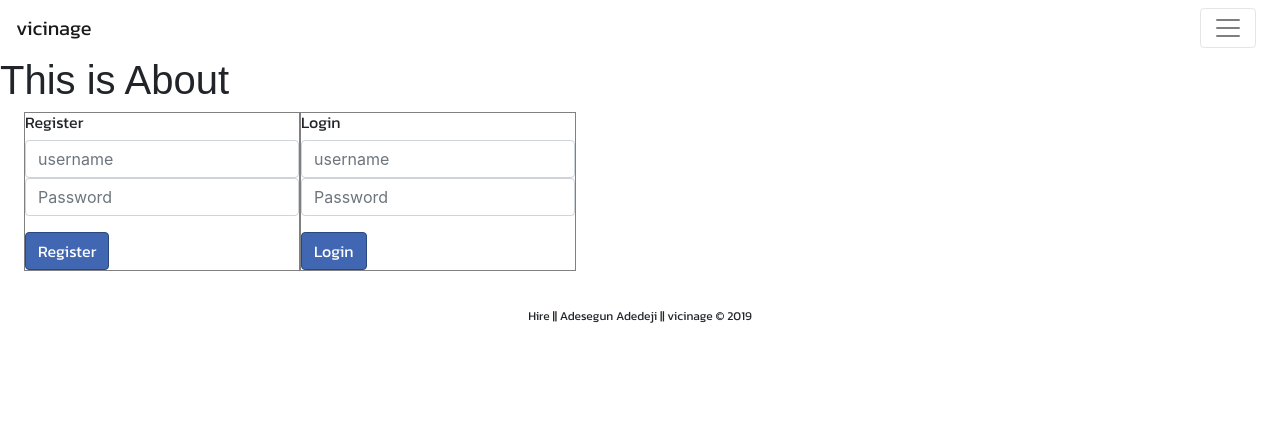
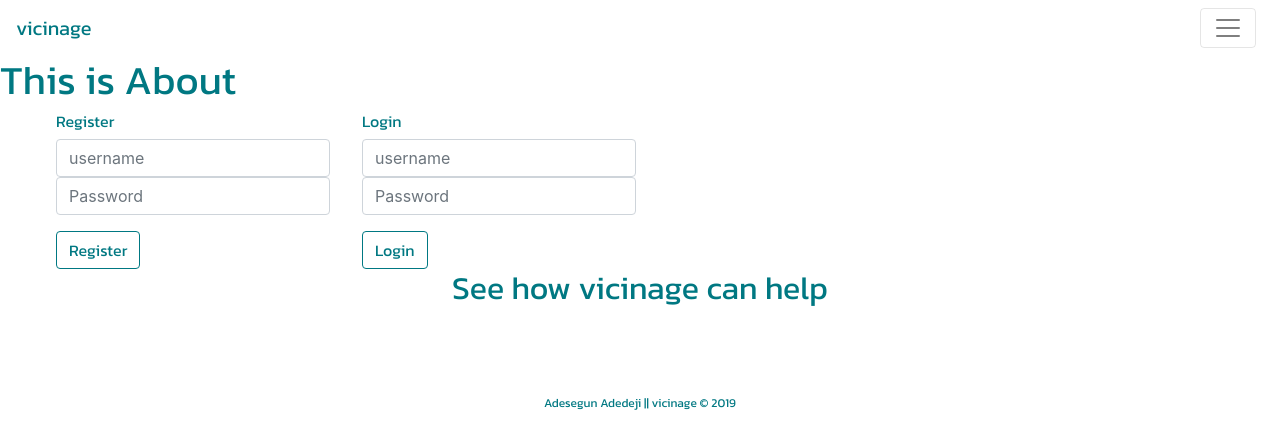
Before and after one commit to adesegunadedeji/vi-cinage, a React (Create React App) app in the folder vi-cinage-frontend/: page /about in a window 1280 px wide. Shown: the top 448 px of the page. Built offline with nearby package versions, Linux system fonts and the light colour scheme.

Commit message:
Styling at 1055

```diff
--- a/vi-cinage-frontend/src/App.js
+++ b/vi-cinage-frontend/src/App.js
@@ -86,6 +86,14 @@ class App extends Component {
         <Realestatecontainer/>:
         <AuthGateway handleRegister={this.handleRegister} handleLogin={this.handleLogin}/>
       }
+      <div>
+      <h2 align="center">
+         <div className ="text">
+           See how vicinage can help
+         </div>
+       </h2>
+       </div>
+
     <Footer/>
     </div>
   );
--- a/vi-cinage-frontend/src/components/Footer/Footer.jsx
+++ b/vi-cinage-frontend/src/components/Footer/Footer.jsx
@@ -4,7 +4,7 @@ class Footer extends Component {
   render() {
     return (
         <footer>
-        <p>Hire || Adesegun Adedeji || vicinage © 2019</p>
+        <p> Adesegun Adedeji || vicinage © 2019</p>
       </footer>
     )
   }
--- a/vi-cinage-frontend/src/components/Navbar/Navbar.jsx
+++ b/vi-cinage-frontend/src/components/Navbar/Navbar.jsx
@@ -28,7 +28,7 @@ class NavbarReact extends Component{
               <Collapse isOpen={!this.state.collapsed} navbar>
                 <Nav navbar>
                   <NavItem>
-                    <NavLink className ="aTag" href="/about/">about</NavLink>
+                    <NavLink href="/about/">about</NavLink>
                   </NavItem>
                   <NavItem>
                     <NavLink href="/contact/">contact</NavLink>
--- a/vi-cinage-frontend/src/index.css
+++ b/vi-cinage-frontend/src/index.css
@@ -6,6 +6,7 @@ body {
   -webkit-font-smoothing: antialiased;
   -moz-osx-font-smoothing: grayscale;
   line-height: 1.34;
+
 }
 
 code {
@@ -13,8 +14,9 @@ code {
     monospace;
 }
 
-h1{
-  font-family: 'Exo', sans-serif;
+h1,h2{
+  font-family: 'Kanit', sans-serif;
+  color: #007882;
  }
  /* .navbar{
    background-color:white;
@@ -26,33 +28,50 @@ h1{
 
  a.mr-auto.navbar-brand{
   font-family: 'Kanit', sans-serif;
-  text-decoration-color: #007882;
+  color: #007882;
  }
  img{
   border-radius: 5px;
   width: 50%;
  }
- .nav-link{
+ a.nav-link,h{
   font-family: 'Kanit', sans-serif;
-  text-decoration-color: crimson;
  }
+
 button.btn.btn-secondary{
-  background-color: #4267b2;
-    border-color: #29487d;
+  background-color: white;
+  border-color: #007882;
+  color: #007882;
+}
+button.mr-2.navbar-toggler{
+  color: #007882;
 }
 .authentication{
   display: flex;
   padding:  0 1.5em 0 1.5em;
 }
 .registerandLoginForm{
-  border: 1px solid gray
+  border-color: #007882;
+  margin-left: 2em;
 }
 h6,input,button.btn.btn-secondary{
   font-family: 'Kanit', sans-serif;
+  color: #007882;
 }
 footer p {
   font-size: .75rem;
   text-align: center;
   margin-top: 3em;
+  padding-top: 50px;
   font-family: 'Kanit', sans-serif;
+  color: #007882;
 }
+
+.vicinageHelpText{
+  font-weight: bold;
+  font-size: 20px;
+  line-height: 1.05;
+}
+input[type=text]:focus, input[type=password]:focus{
+  border: 3px solid #007882; ;
+}
```
